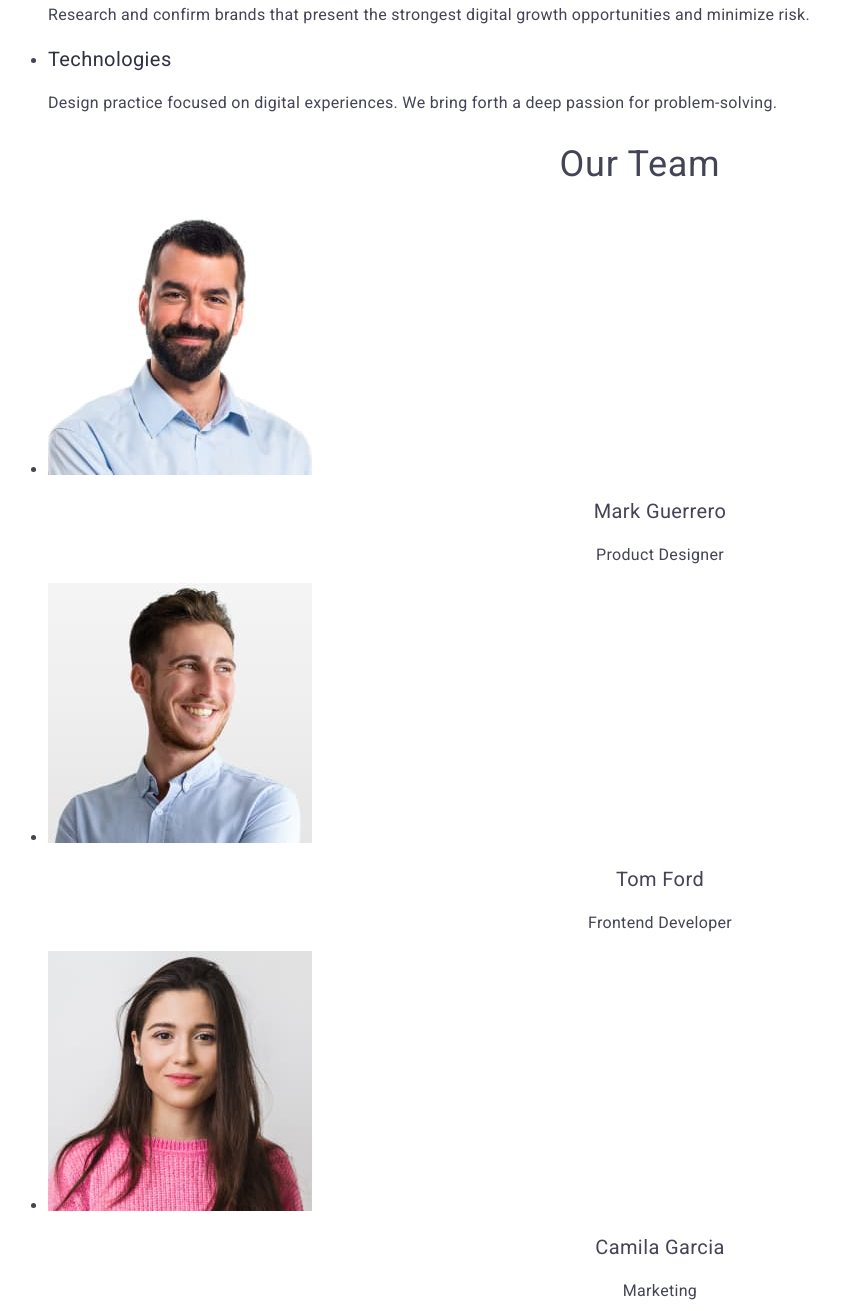
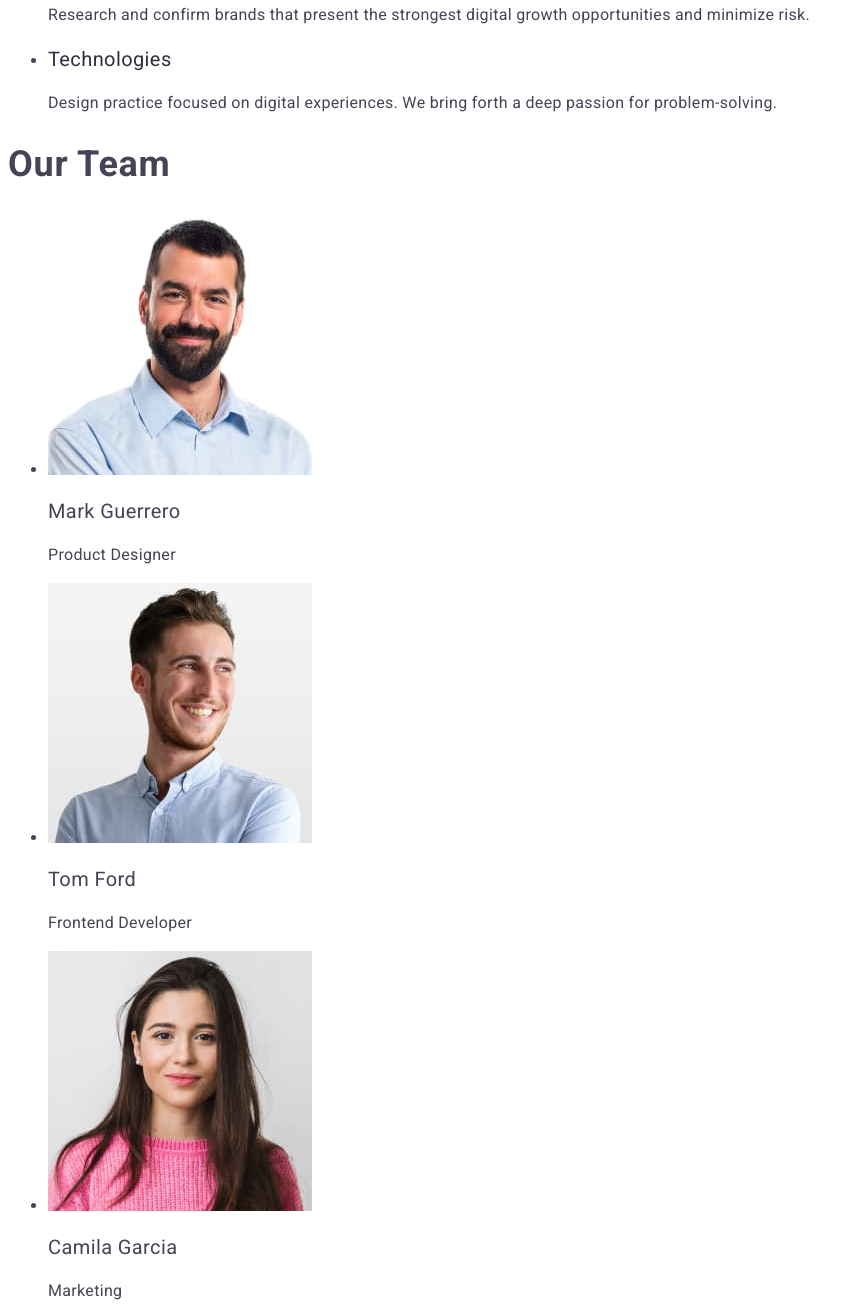
Before and after one commit to qboww/goit-markup-hw-02, a plain HTML site: page index.html in a window 1280 px wide. Shown: the part 649-1960 px from the top of the page, without its empty margins (0-863 px from the left). Drawn offline with Linux system fonts and the light colour scheme.

Commit message:
Section 3: total refactoring

```diff
--- a/css/styles.css
+++ b/css/styles.css
@@ -91,8 +91,6 @@ body {
     color: #434455;
 }
 
-/* -------------FOOTER--------------- */
-
 .footer {
     background-color: #2e2f42;
 }
@@ -107,45 +105,26 @@ body {
     letter-spacing: 0.02em;
 }
 
-.team-section {
-    background-color: #F4F4FD;
+.team-title {
+    font-weight: 700;
+    font-size: 36px;
+    line-height: 1.11;
+    letter-spacing: 0.02em;
+    text-transform: capitalize;
+    color: var(--main-header-color);
 }
 
-/* -------------TEAM--------------- */
-
-.team {}
-
-.team-title {
-    font-weight: 500;
-    font-size: 36px;
-    line-height: 1.11;
-    text-align: center;
-    letter-spacing: 0.02em;
-    text-transform: capitalize;
-    color: var(--title-color);
-}
-
-.team-list {
-
-}
-
-.team-item {
-
-}
-
-.team-item-title {
+.team-title-name {
     font-weight: 500;
     font-size: 20px;
     line-height: 1.2;
-    text-align: center;
     letter-spacing: 0.02em;
-    color: var(--title-color);
+    text-transform: capitalize;
+    color: var(--main-header-color);
 }
 
-.team-item-text {
+.team-text {
     font-size: 16px;
     line-height: 1.5;
-    text-align: center;
     letter-spacing: 0.02em;
-    color: var(--main-text-color);
 }
--- a/index.html
+++ b/index.html
@@ -86,48 +86,40 @@
         </ul>
       </section>
 
-      <section class="team">
+      <section class="team-section">
         <h2 class="team-title">Our Team</h2>
-
-        <ul class="team-list list">
-          <li class="team-item">
-            <a href="#" target="_blank"></a>
+        <ul class="list">
+          <li>
             <img
               src="./images/mark-guerrero.jpg"
-              alt="Product Designer"
+              alt="Mark Guerrero"
               width="264"
             />
-            <h3 class="team-item-title">Mark Guerrero</h3>
-            <p class="team-item-text">Product Designer</p>
+            <h3 class="team-title-name">Mark Guerrero</h3>
+            <p class="team-text">Product Designer</p>
           </li>
-
           <li>
-            <a href="#" target="_blank"></a>
+            <img src="./images/tom-ford.jpg" alt="Tom Ford" width="264" />
+            <h3 class="team-title-name">Tom Ford</h3>
+            <p class="team-text">Frontend Developer</p>
+          </li>
+          <li>
             <img
-              src="./images/tom-ford.jpg"
-              alt="Frontend Developer"
+              src="./images/camila-garcia.jpg"
+              alt="Camila Garcia"
               width="264"
             />
-            <h3 class="team-item-title">Tom Ford</h3>
-            <p class="team-item-text">Frontend Developer</p>
+            <h3 class="team-title-name">Camila Garcia</h3>
+            <p class="team-text">Marketing</p>
           </li>
-
           <li>
-            <a href="#" target="_blank"></a>
-            <img src="./images/camila-garcia.jpg" alt="Marketing" width="264" />
-            <h3 class="team-item-title">Camila Garcia</h3>
-            <p class="team-item-text">Marketing</p>
-          </li>
-
-          <li>
-            <a href="#" target="_blank"></a>
             <img
               src="./images/daniel-wilson.jpg"
-              alt="UI Designer"
+              alt="Daniel Wilson"
               width="264"
             />
-            <h3 class="team-item-title">Daniel Wilson</h3>
-            <p class="team-item-text">UI Designer</p>
+            <h3 class="team-title-name">Daniel Wilson</h3>
+            <p class="team-text">UI Designer</p>
           </li>
         </ul>
       </section>
```
